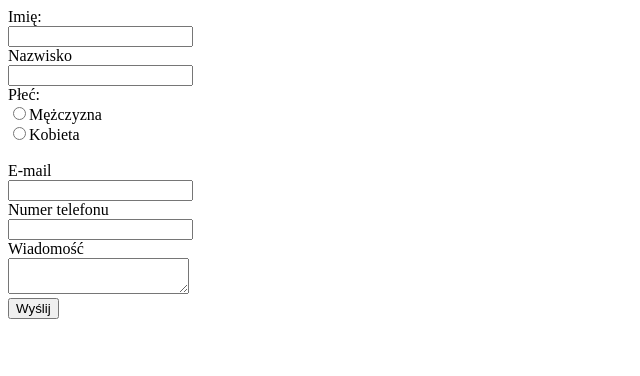
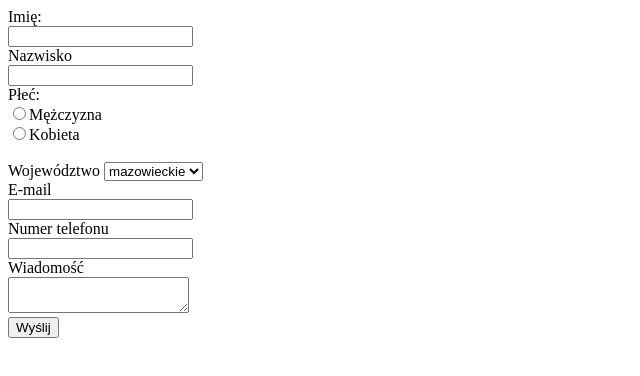
Before and after one commit to janekbordo/janekbordo.github.io, a plain HTML site: page warsztaty/formularz-html/index.html in a window 1280 px wide. Shown: the whole page, without its empty margins (0-640 px from the left). Drawn offline with Linux system fonts and the light colour scheme.

Commit message:
added area

```diff
--- a/warsztaty/formularz-html/index.html
+++ b/warsztaty/formularz-html/index.html
@@ -14,6 +14,12 @@
         <input type="radio" name="gender" value="man">Mężczyzna<br/>
         <input type="radio" name="gender" value="woman">Kobieta<br/>
         <br>
+        <label for="area">Województwo</label>
+        <select name="area">
+            <option value="mazowieckie">mazowieckie</option>
+            <option value="malopolskie">małopolskie</option>
+            <option value="slaskie">śląskie</option>
+        </select><br/>
         <label for="">E-mail</label><br/>
         <input type="email" name="email" id="email"><br/>
         <label for="phone">Numer telefonu</label><br/>
```
